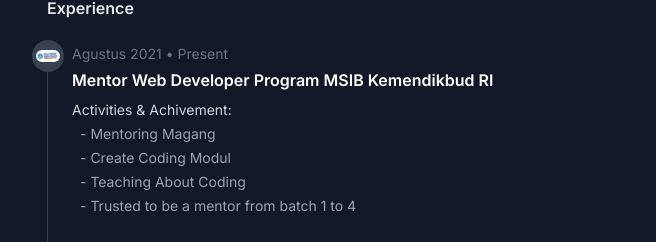
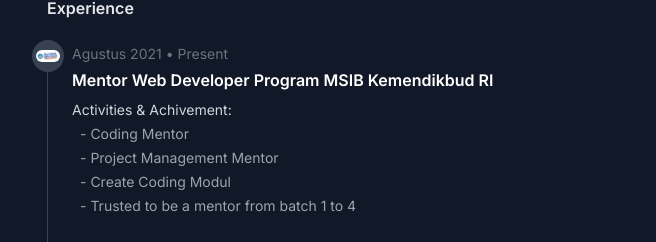
Before and after one commit to junaidiar19/vue-web-profile-junaidiar19, a Vue app: page / in a window 1280 px wide. Shown: the part 1017-1259 px from the top of the page, without its empty margins (233-889 px from the left). Built offline with nearby package versions, Linux system fonts and the light colour scheme.

Commit message:
update experience

```diff
--- a/src/components/Experience.vue
+++ b/src/components/Experience.vue
@@ -49,9 +49,9 @@
     until: "Present",
     logo: "/img/logo/msib.jpeg",
     activity: [
-      "Mentoring Magang",
+      "Coding Mentor",
+      "Project Management Mentor",
       "Create Coding Modul",
-      "Teaching About Coding",
       "Trusted to be a mentor from batch 1 to 4",
     ],
   },
```
